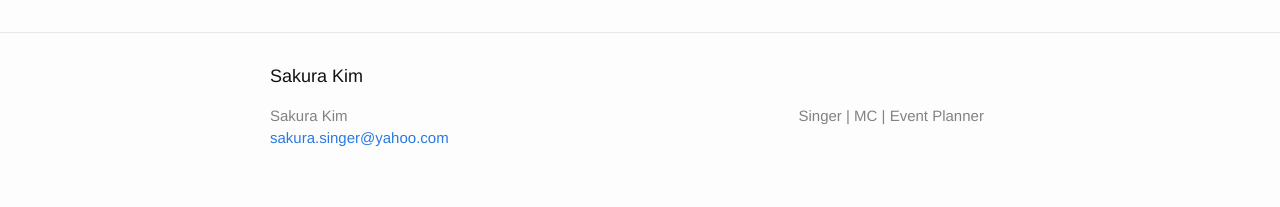
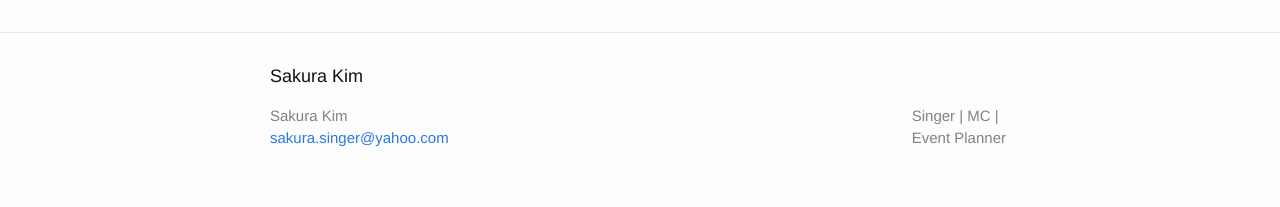
Before and after one commit to sakurakiminfo/sakurakiminfo.github.io, a Jekyll site: the page built from index.html, in a window 1280 px wide. Shown: the part 1833-2040 px from the top of the page. Built offline with Jekyll 4.4.1, drawn with Linux system fonts in a browser that asks for light colours; emoji names are drawn with the system emoji font; the list of posts is cut into pages by our own code.

Commit message:
fixing footer

```diff
--- a/_sass/_layout.scss
+++ b/_sass/_layout.scss
@@ -132,13 +132,13 @@
 }
 
 .footer-col-2 {
-    width: -webkit-calc(35% - (#{$spacing-unit} / 2));
-    width:         calc(35% - (#{$spacing-unit} / 2));
+    width: -webkit-calc(50% - (#{$spacing-unit} / 2));
+    width:         calc(50% - (#{$spacing-unit} / 2));
 }
 
 .footer-col-3 {
-    width: -webkit-calc(30% - (#{$spacing-unit} / 2));
-    width:         calc(30% - (#{$spacing-unit} / 2));
+    width: -webkit-calc(15% - (#{$spacing-unit} / 2));
+    width:         calc(15% - (#{$spacing-unit} / 2));
 }
 
 @include media-query($on-laptop) {
```
